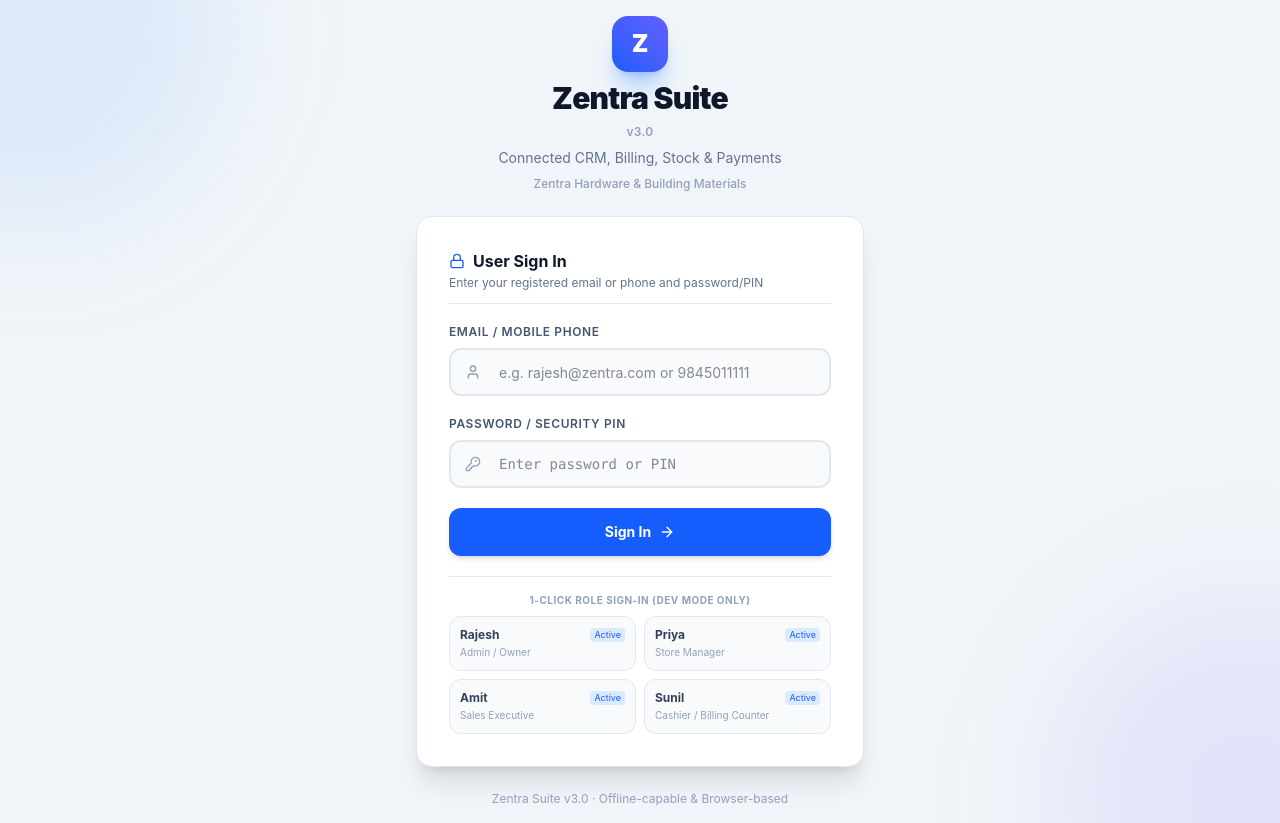
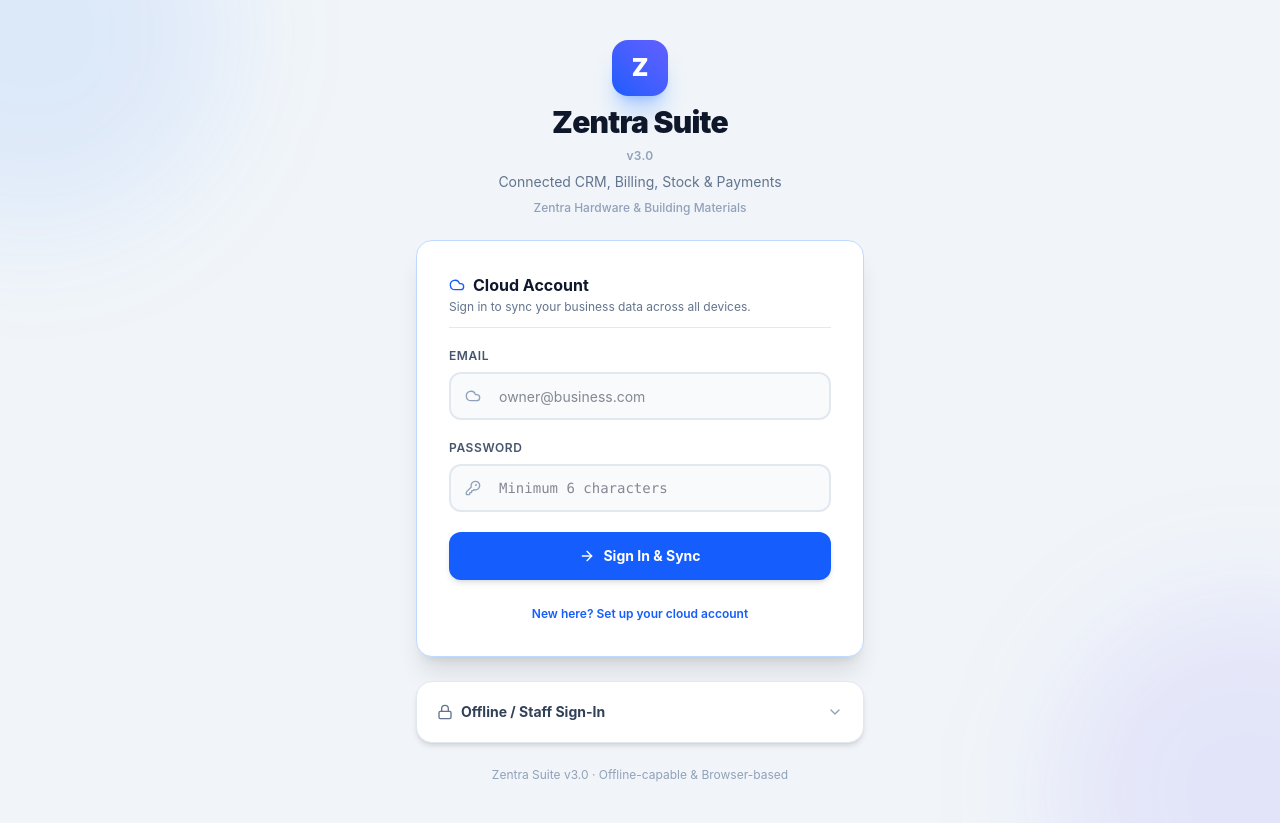
Before and after one commit to raghubs7411-jpg/Zentra-v8, a React (Vite) app: page / in a window 1280 px wide. Built offline with nearby package versions, Linux system fonts and the light colour scheme; no server answers.

Commit message:
Cloud account sign-in/sign-up UI on login page + sync status pill in navbar

```diff
--- a/src/components/auth/LoginPage.tsx
+++ b/src/components/auth/LoginPage.tsx
@@ -5,8 +5,13 @@ import {
   KeyRound,
   ArrowRight,
   AlertCircle,
+  Cloud,
+  CloudUpload,
+  Loader2,
+  ChevronDown,
 } from 'lucide-react';
 import { useApp } from '../../context/AppContext';
+import { isSupabaseConfigured } from '../../services/supabaseClient';
 
 interface LoginPageProps {
   onLoginSuccess: () => void;
@@ -15,10 +20,18 @@ interface LoginPageProps {
 const IS_DEV_MODE = import.meta.env.DEV;
 
 export const LoginPage: React.FC<LoginPageProps> = ({ onLoginSuccess }) => {
-  const { users, login, business } = useApp();
+  const { users, login, business, cloudLogin, cloudSignup } = useApp();
   const [identifier, setIdentifier] = useState('');
   const [password, setPassword] = useState('');
   const [error, setError] = useState<string | null>(null);
+
+  // Cloud account form
+  const [cloudEmail, setCloudEmail] = useState('');
+  const [cloudPassword, setCloudPassword] = useState('');
+  const [ownerName, setOwnerName] = useState('');
+  const [isSignupMode, setIsSignupMode] = useState(false);
+  const [cloudBusy, setCloudBusy] = useState(false);
+  const [cloudModeError, setCloudModeError] = useState<string | null>(null);
 
   const handleSubmit = (e: React.FormEvent) => {
     e.preventDefault();
@@ -41,8 +54,31 @@ export const LoginPage: React.FC<LoginPageProps> = ({ onLoginSuccess }) => {
     }, 100);
   };
 
+  const handleCloudSubmit = async (e: React.FormEvent) => {
+    e.preventDefault();
+    setCloudModeError(null);
+    if (!cloudEmail.trim() || !cloudPassword) {
+      setCloudModeError('Please enter your email and password.');
+      return;
+    }
+    if (isSignupMode && !ownerName.trim()) {
+      setCloudModeError('Please enter your name (it becomes the owner account).');
+      return;
+    }
+    setCloudBusy(true);
+    const result = isSignupMode
+      ? await cloudSignup(cloudEmail.trim(), cloudPassword, ownerName)
+      : await cloudLogin(cloudEmail.trim(), cloudPassword);
+    setCloudBusy(false);
+    if (result.success) {
+      onLoginSuccess();
+    } else {
+      setCloudModeError(result.error || 'Cloud sign-in failed.');
+    }
+  };
+
   return (
-    <div className="min-h-screen flex flex-col justify-center items-center bg-slate-100 p-4 relative overflow-hidden font-sans">
+    <div className="min-h-screen flex flex-col justify-center items-center bg-slate-100 p-4 relative overflow-hidden font-sans py-10">
       {/* Background Glow */}
       <div className="absolute -top-40 -left-40 w-96 h-96 bg-blue-500/10 rounded-full blur-3xl pointer-events-none" />
       <div className="absolute -bottom-40 -right-40 w-96 h-96 bg-indigo-500/10 rounded-full blur-3xl pointer-events-none" />
@@ -73,18 +109,123 @@ export const LoginPage: React.FC<LoginPageProps> = ({ onLoginSuccess }) => {
           )}
         </div>
 
-        {/* Light-mode Login Card */}
-        <div className="bg-white p-6 md:p-8 rounded-2xl shadow-xl border border-slate-200 space-y-5">
+        {isSupabaseConfigured && (
+          /* Cloud Account Card */
+          <div className="bg-white p-6 md:p-8 rounded-2xl shadow-xl border border-blue-200 space-y-5">
             <div className="border-b border-slate-200 pb-3">
               <h2 className="text-base font-bold text-slate-900 flex items-center space-x-2">
-              <Lock className="w-4 h-4 text-blue-600" />
-              <span>User Sign In</span>
+                <Cloud className="w-4 h-4 text-blue-600" />
+                <span>Cloud Account</span>
               </h2>
               <p className="text-xs text-slate-500 mt-0.5">
-              Enter your registered email or phone and password/PIN
+                {isSignupMode
+                  ? 'Create your owner account and upload this device\u2019s data to the cloud.'
+                  : 'Sign in to sync your business data across all devices.'}
               </p>
             </div>
 
+            {/* Error Banner */}
+            {cloudModeError && (
+              <div className="p-3 bg-rose-50 border border-rose-200 rounded-xl flex items-start space-x-2 text-rose-700 text-xs">
+                <AlertCircle className="w-4 h-4 text-rose-500 shrink-0 mt-0.5" />
+                <span>{cloudModeError}</span>
+              </div>
+            )}
+
+            <form onSubmit={handleCloudSubmit} className="space-y-5">
+              {isSignupMode && (
+                <div>
+                  <label className="block font-semibold text-slate-600 mb-2 text-xs uppercase tracking-wider">
+                    Your Name
+                  </label>
+                  <div className="relative">
+                    <User className="w-4 h-4 text-slate-400 absolute left-4 top-1/2 -translate-y-1/2 z-10 pointer-events-none" />
+                    <input
+                      type="text"
+                      required
+                      value={ownerName}
+                      onChange={(e) => setOwnerName(e.target.value)}
+                      placeholder="e.g. Rajesh Kumar"
+                      className="w-full h-12 pl-12 pr-4 text-sm text-slate-900 bg-slate-50 border-2 border-slate-200 rounded-xl outline-none transition-all focus:border-blue-500 focus:bg-white focus:ring-2 focus:ring-blue-500/20"
+                    />
+                  </div>
+                </div>
+              )}
+
+              <div>
+                <label className="block font-semibold text-slate-600 mb-2 text-xs uppercase tracking-wider">
+                  Email
+                </label>
+                <div className="relative">
+                  <Cloud className="w-4 h-4 text-slate-400 absolute left-4 top-1/2 -translate-y-1/2 z-10 pointer-events-none" />
+                  <input
+                    type="email"
+                    required
+                    value={cloudEmail}
+                    onChange={(e) => setCloudEmail(e.target.value)}
+                    placeholder="owner@business.com"
+                    className="w-full h-12 pl-12 pr-4 text-sm text-slate-900 bg-slate-50 border-2 border-slate-200 rounded-xl outline-none transition-all focus:border-blue-500 focus:bg-white focus:ring-2 focus:ring-blue-500/20"
+                  />
+                </div>
+              </div>
+
+              <div>
+                <label className="block font-semibold text-slate-600 mb-2 text-xs uppercase tracking-wider">
+                  Password
+                </label>
+                <div className="relative">
+                  <KeyRound className="w-4 h-4 text-slate-400 absolute left-4 top-1/2 -translate-y-1/2 z-10 pointer-events-none" />
+                  <input
+                    type="password"
+                    required
+                    value={cloudPassword}
+                    onChange={(e) => setCloudPassword(e.target.value)}
+                    placeholder="Minimum 6 characters"
+                    className="w-full h-12 pl-12 pr-4 text-sm text-slate-900 bg-slate-50 border-2 border-slate-200 rounded-xl outline-none transition-all focus:border-blue-500 focus:bg-white focus:ring-2 focus:ring-blue-500/20 font-mono"
+                  />
+                </div>
+              </div>
+
+              <button
+                type="submit"
+                disabled={cloudBusy}
+                className="w-full h-12 flex items-center justify-center space-x-2 bg-blue-600 hover:bg-blue-700 disabled:bg-blue-400 text-white text-sm font-bold rounded-xl shadow-md hover:shadow-lg transition-all"
+              >
+                {cloudBusy ? (
+                  <Loader2 className="w-4 h-4 animate-spin" />
+                ) : isSignupMode ? (
+                  <CloudUpload className="w-4 h-4" />
+                ) : (
+                  <ArrowRight className="w-4 h-4" />
+                )}
+                <span>{isSignupMode ? 'Create Account & Upload Data' : 'Sign In & Sync'}</span>
+              </button>
+            </form>
+
+            <button
+              type="button"
+              onClick={() => {
+                setIsSignupMode(!isSignupMode);
+                setCloudModeError(null);
+              }}
+              className="w-full text-xs font-semibold text-blue-600 hover:text-blue-700 hover:underline"
+            >
+              {isSignupMode ? 'Already have an account? Sign in' : 'New here? Set up your cloud account'}
+            </button>
+          </div>
+        )}
+
+        {/* Offline / Staff Sign-In (collapsible) */}
+        <details className="bg-white rounded-2xl shadow-md border border-slate-200 group">
+          <summary className="flex items-center justify-between cursor-pointer select-none p-4 md:p-5 list-none">
+            <div className="flex items-center space-x-2">
+              <Lock className="w-4 h-4 text-slate-500" />
+              <span className="text-sm font-bold text-slate-700">Offline / Staff Sign-In</span>
+            </div>
+            <ChevronDown className="w-4 h-4 text-slate-400 transition-transform group-open:rotate-180" />
+          </summary>
+
+          <div className="px-6 md:px-8 pb-6 md:pb-8 space-y-5">
             {/* Error Banner */}
             {error && (
               <div className="p-3 bg-rose-50 border border-rose-200 rounded-xl flex items-start space-x-2 text-rose-700 text-xs">
@@ -130,9 +271,9 @@ export const LoginPage: React.FC<LoginPageProps> = ({ onLoginSuccess }) => {
 
               <button
                 type="submit"
-              className="w-full h-12 flex items-center justify-center space-x-2 bg-blue-600 hover:bg-blue-700 text-white text-sm font-bold rounded-xl shadow-md hover:shadow-lg transition-all"
+                className="w-full h-12 flex items-center justify-center space-x-2 bg-slate-800 hover:bg-slate-900 text-white text-sm font-bold rounded-xl shadow-md hover:shadow-lg transition-all"
               >
-              <span>Sign In</span>
+                <span>Sign In (This Device)</span>
                 <ArrowRight className="w-4 h-4" />
               </button>
             </form>
@@ -172,6 +313,7 @@ export const LoginPage: React.FC<LoginPageProps> = ({ onLoginSuccess }) => {
               </div>
             )}
           </div>
+        </details>
 
         {/* Footer */}
         <p className="text-center text-xs text-slate-400">
--- a/src/components/common/Navbar.tsx
+++ b/src/components/common/Navbar.tsx
@@ -11,6 +11,9 @@ import {
   UserX,
   Zap,
   LogOut,
+  Cloud,
+  CloudOff,
+  Loader2,
 } from 'lucide-react';
 import { useApp } from '../../context/AppContext';
 import { User } from '../../types';
@@ -21,12 +24,25 @@ interface NavbarProps {
 }
 
 export const Navbar: React.FC<NavbarProps> = ({ onOpenGlobalSearch, onNavigateTab }) => {
-  const { business, users, currentUser, setCurrentUser, getLowStockProducts, sales, logout } = useApp();
+  const { business, users, currentUser, setCurrentUser, getLowStockProducts, sales, logout, isCloudMode, syncStatus, lastSyncedAt, syncNow } = useApp();
   const [showRoleMenu, setShowRoleMenu] = useState(false);
   const [showNotificationMenu, setShowNotificationMenu] = useState(false);
 
   const lowStockItems = getLowStockProducts();
   const pendingInvoices = sales.filter((s) => s.paymentStatus === 'Pending' || s.paymentStatus === 'Partially Paid');
+
+  const cloudLabel =
+    syncStatus === 'syncing' ? 'Syncing' :
+    syncStatus === 'error' ? 'Sync issue' :
+    syncStatus === 'offline' ? 'Cloud off' : 'Synced';
+  const cloudBtnClass =
+    syncStatus === 'connected'
+      ? 'bg-emerald-50 border-emerald-200 text-emerald-700 hover:bg-emerald-100'
+      : syncStatus === 'syncing'
+      ? 'bg-blue-50 border-blue-200 text-blue-700 hover:bg-blue-100'
+      : syncStatus === 'error'
+      ? 'bg-rose-50 border-rose-200 text-rose-700 hover:bg-rose-100'
+      : 'bg-slate-50 border-slate-200 text-slate-600 hover:bg-slate-100';
 
   const handleSelectUser = (user: User) => {
     setCurrentUser(user);
@@ -63,6 +79,28 @@ export const Navbar: React.FC<NavbarProps> = ({ onOpenGlobalSearch, onNavigateTa
 
       {/* Right: Actions, Notifications, Role & User Switcher */}
       <div className="flex items-center space-x-2 sm:space-x-3">
+        {/* Cloud Sync Status Pill */}
+        {isCloudMode && (
+          <button
+            onClick={() => void syncNow()}
+            title={
+              lastSyncedAt
+                ? 'Last synced ' + new Date(lastSyncedAt).toLocaleTimeString() + ' \u2014 click to sync now'
+                : 'Click to sync now'
+            }
+            className={'hidden sm:flex items-center space-x-1.5 px-2.5 py-1.5 text-xs font-semibold rounded-xl border transition-colors ' + cloudBtnClass}
+          >
+            {syncStatus === 'syncing' ? (
+              <Loader2 className="w-3.5 h-3.5 animate-spin" />
+            ) : syncStatus === 'connected' ? (
+              <Cloud className="w-3.5 h-3.5" />
+            ) : (
+              <CloudOff className="w-3.5 h-3.5" />
+            )}
+            <span className="hidden lg:inline">{cloudLabel}</span>
+          </button>
+        )}
+
         {/* Mobile Search Button */}
         <button
           onClick={onOpenGlobalSearch}
```
Lines whose indentation alone changed are shown as unchanged.
